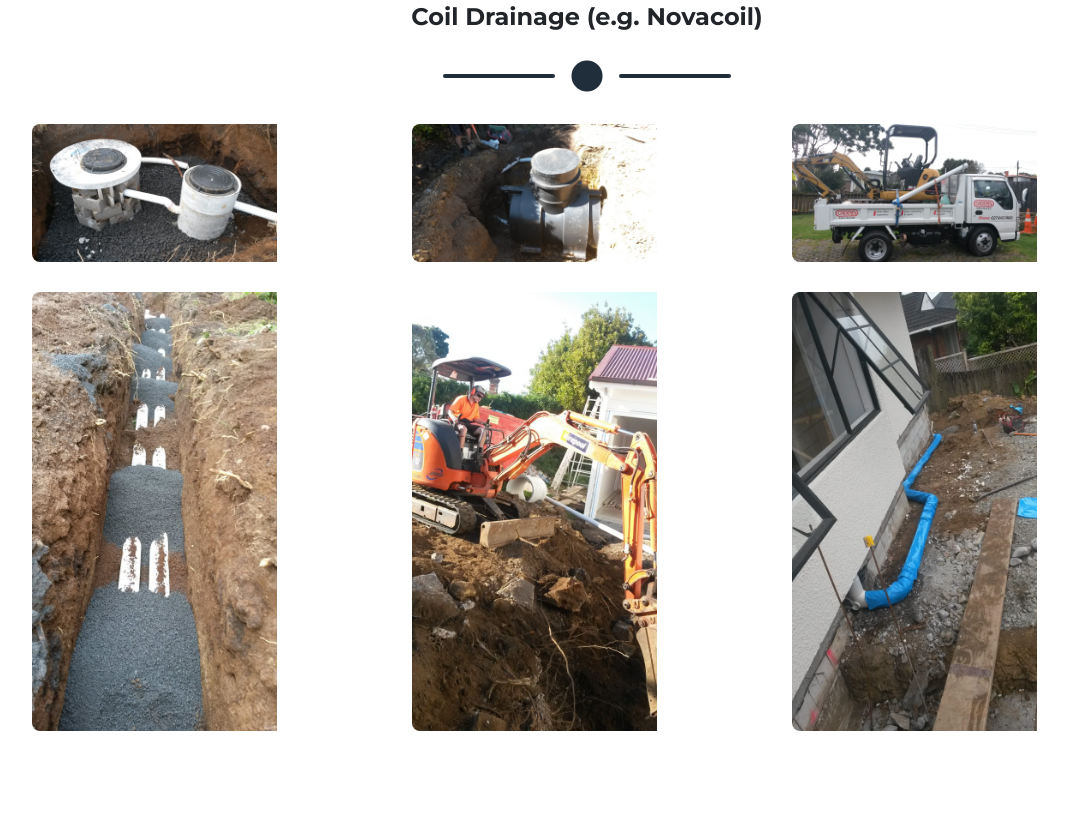
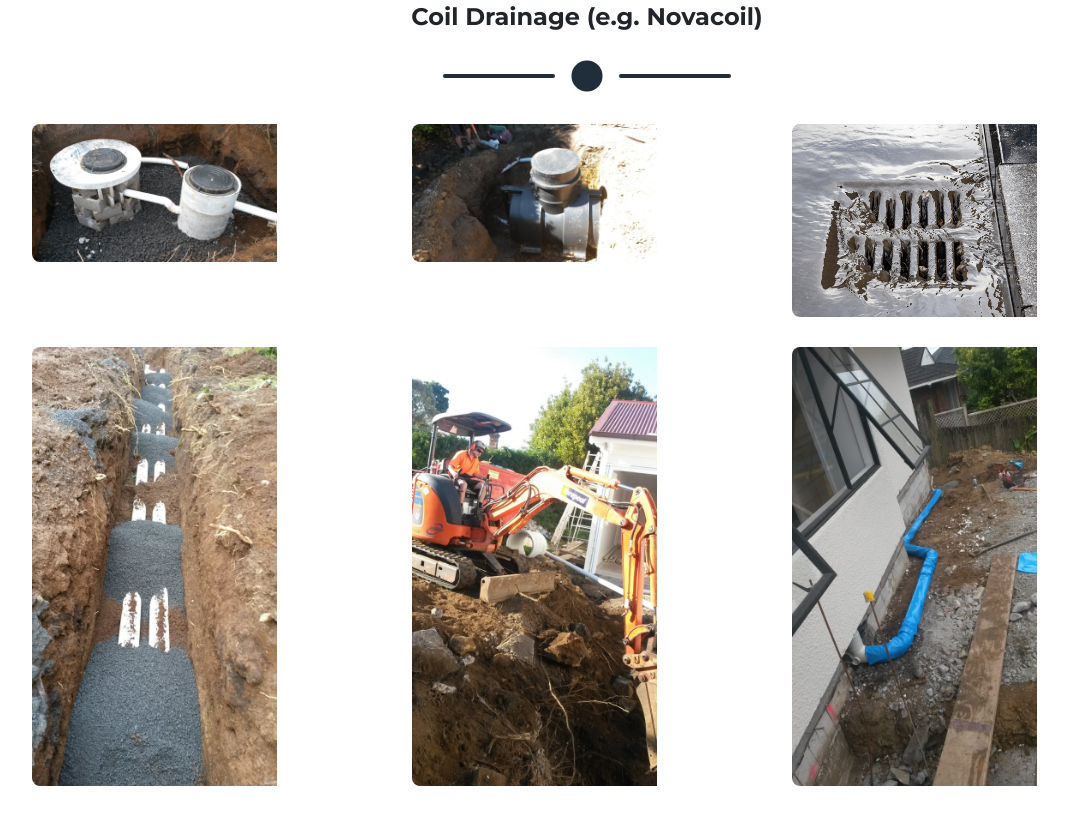
Before and after one commit to nathhenry3/caddysdrainage_cloned, a website with bundled scripts: page index.html in a window 1280 px wide. Shown: the part 1756-2580 px from the top of the page, without its empty margins (53-1121 px from the left). Built offline with nearby package versions, Linux system fonts and the light colour scheme; files whose address does not match are found by name.

Commit message:
replaced truck with drain

```diff
--- a/index.html
+++ b/index.html
@@ -156,7 +156,7 @@
                 <i class="fas fa-plus fa-3x"></i>
               </div>
             </div>
-            <img class="img-fluid" src="img/portfolio/truck1.jpg" alt="">
+            <img class="img-fluid" src="img/portfolio/drain.png" alt="">
           </div>
         </div>
 
@@ -380,7 +380,7 @@
                   <div class="divider-custom-line"></div>
                 </div>
                 <!-- Portfolio Modal - Image -->
-                <img class="img-fluid rounded mb-5" src="img/portfolio/truck1.jpg" alt="">
+                <img class="img-fluid rounded mb-5" src="img/portfolio/drain.png" alt="">
                 <!-- Portfolio Modal - Text -->
                 <p class="mb-5"></p>
                 <button class="btn btn-primary" href="#" data-dismiss="modal">
```
